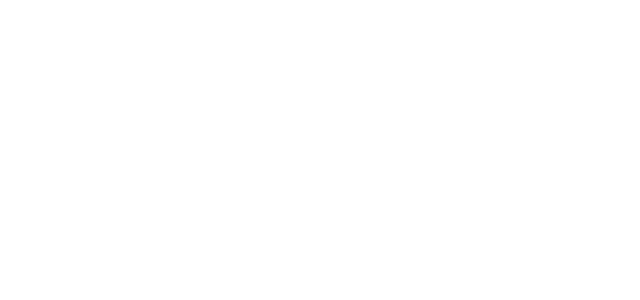
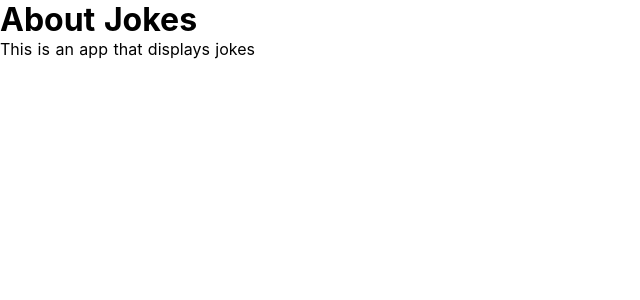
Before and after one commit to pathikmehta/nuxt-vue-test, a Nuxt app: page /about in a window 1280 px wide. Before the commit this address had no page. Shown: the top 300 px of the page, without its empty margins (0-640 px from the left). Built offline with nearby package versions, Linux system fonts and the light colour scheme.

Commit message:
Added new page (component) for about page with its metadata and head details. Adding this in pagees automatically redered that component on (about) route.

```diff
--- /dev/null
+++ b/pages/about.vue
@@ -0,0 +1,23 @@
+<template>
+  <div>
+    <h1>About Jokes</h1>
+    <p>This is an app that displays jokes</p>
+  </div>
+</template>
+
+<script>
+export default {
+  head () {
+    return {
+      title: 'About The App',
+      meta: [
+        {
+          hid: 'description',
+          name: 'description',
+          content: 'Best place for jokes'
+        }
+      ]
+    }
+  }
+}
+</script>
```
